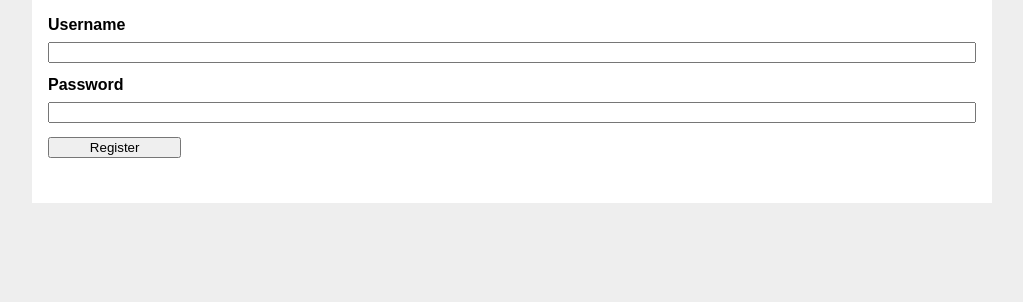
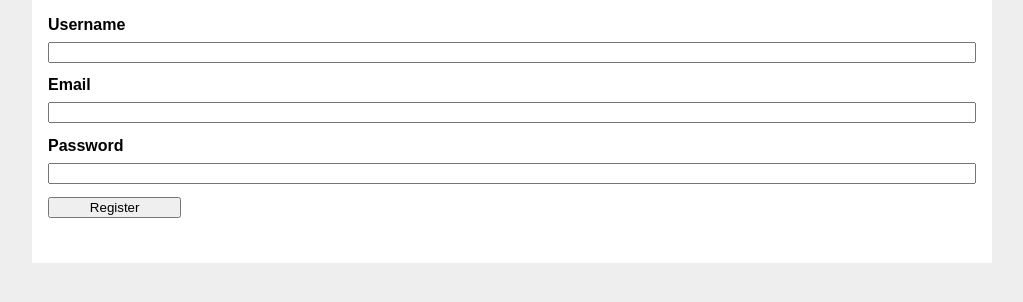
Before and after one commit to charlesbaynham/wurwolves, a Flask app: page /auth/register in a window 1280 px wide. Shown: the part 98-400 px from the top of the page, without its empty margins (128-1151 px from the left). Run offline with Flask 2, Linux system fonts and the light colour scheme; parts of the project's set-up code (start-up, migrations or seed data) failed here and were passed over.

Commit message:
View for register email

```diff
--- a/wurwolves/templates/auth/register.html
+++ b/wurwolves/templates/auth/register.html
@@ -9,6 +9,8 @@
     {{ form.hidden_tag() }}
     <label for="username">Username</label>
     <input name="username" id="username" required>
+    <label for="email">Email</label>
+    <input name="email" id="email" required>
     <label for="password">Password</label>
     <input type="password" name="password" id="password" required>
     <input type="submit" value="Register">
```
